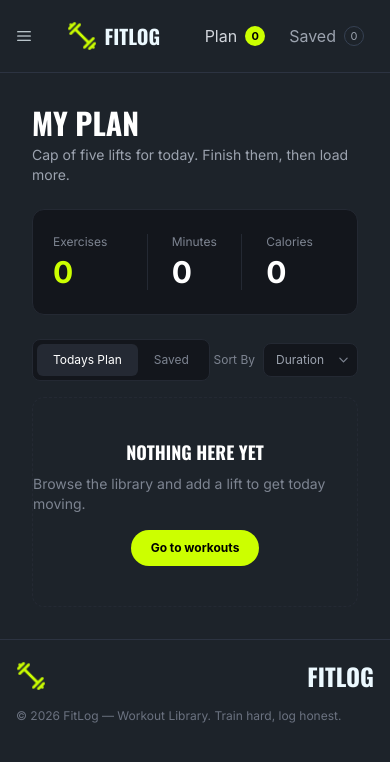
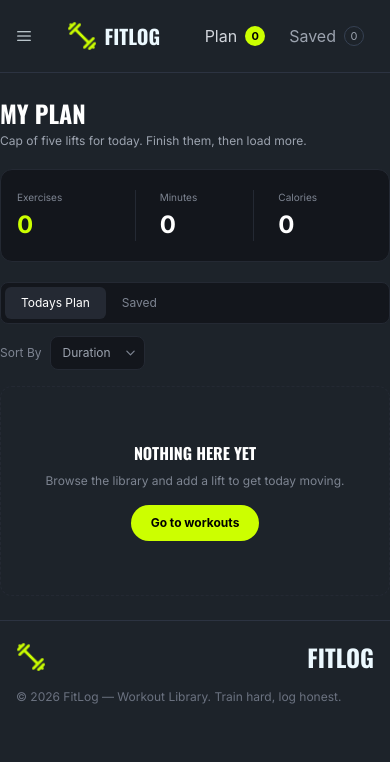
Before and after one commit to tibushra/FitLog-Workout-Library, a Next.js app: page /myPlan in a window 390 px wide. Shown: the top 762 px of the page. Built offline with nearby package versions, Linux system fonts and the light colour scheme.

Commit message:
Project Responsive

```diff
--- a/src/app/myPlan/page.jsx
+++ b/src/app/myPlan/page.jsx
@@ -94,45 +94,45 @@ const MyPlanPage = () => {
     };
 
     return (
-        <div className="container mx-auto px-8 py-8 text-white">
+        <div className="container mx-auto sm:px-6 lg:px-8 py-6 sm:py-8 text-white">
 
             <div>
-                <h1 className="heading-font text-3xl font-bold">
+                <h1 className="heading-font text-2xl sm:text-3xl font-bold">
                     MY PLAN
                 </h1>
-                <p className="text-[#9CA3AF] text-sm mt-1">
+                <p className="text-[#9CA3AF] text-xs sm:text-sm mt-1">
                     Cap of five lifts for today. Finish them, then load more.
                 </p>
             </div>
-            <div className="mt-6 bg-[#13161c] border border-[#242933] rounded-xl px-5 py-6">
+            <div className="mt-5 sm:mt-6 bg-[#13161c] border border-[#242933] rounded-xl px-4 sm:px-5 py-5 sm:py-6">
                 <div className="grid grid-cols-3">
                     <div className="border-r border-[#242933]">
-                        <p className="text-xs text-[#7d8491]">
+                        <p className="text-[10px] sm:text-xs text-[#7d8491]">
                             Exercises
                         </p>
-                        <p className="text-3xl font-bold text-[#CCFF00] mt-1">
+                        <p className="text-2xl sm:text-3xl font-bold text-[#CCFF00] mt-1">
                             {totalExercises}
                         </p>
                     </div>
                     <div className="border-r border-[#242933] pl-6">
-                        <p className="text-xs text-[#7d8491]">
+                        <p className="text-[10px] sm:text-xs text-[#7d8491]">
                             Minutes
                         </p>
-                        <p className="text-3xl font-bold mt-1">
+                        <p className="text-2xl sm:text-3xl font-bold mt-1">
                             {totalMinutes}
                         </p>
                     </div>
                     <div className="pl-6">
-                        <p className="text-xs text-[#7d8491]">
+                        <p className="text-[10px] sm:text-xs text-[#7d8491]">
                             Calories
                         </p>
-                        <p className="text-3xl font-bold mt-1">
+                        <p className="text-2xl sm:text-3xl font-bold mt-1">
                             {totalCalories}
                         </p>
                     </div>
                 </div>
             </div>
-            <div className="mt-6 flex items-center justify-between">
+            <div className="mt-5 sm:mt-6 flex flex-col sm:flex-row sm:items-center sm:justify-between gap-3">
                 <div className="flex items-center bg-[#13161c] border border-[#242933] rounded-lg p-1">
                     <button
                         onClick={() => setActiveTab("today")}
@@ -145,7 +145,7 @@ const MyPlanPage = () => {
                         Saved
                     </button>
                 </div>
-                <div className="flex items-center gap-2">
+                <div className="flex items-center sm:justify-end gap-2">
                     <span className="text-xs text-[#7d8491]">
                         Sort By
                     </span>
@@ -178,10 +178,10 @@ const MyPlanPage = () => {
             <div className="mt-4 space-y-3">
                 {sortedData.length === 0 ? (
                     <div className="border border-dashed border-[#242933] rounded-xl h-52.5 flex flex-col items-center justify-center">
-                        <h2 className="heading-font font-bold text-lg">
+                        <h2 className="heading-font font-bold text-base sm:text-lg">
                             NOTHING HERE YET
                         </h2>
-                        <p className="text-sm text-[#7d8491] mt-2">
+                        <p className="text-xs sm:text-sm text-[#7d8491] mt-2">
                             Browse the library and add a lift to get today moving.
                         </p>
                         <Link
@@ -195,9 +195,9 @@ const MyPlanPage = () => {
 
                         <div
                             key={workout.id}
-                            className="bg-[#13161c] border border-[#242933] rounded-xl px-3 py-3 flex items-center justify-between" >
-                            <div className="flex items-center gap-3">
-                                <div className="w-25 h-14 rounded-lg overflow-hidden bg-[#242933] shrink-0">
+                            className="bg-[#13161c] border border-[#242933] rounded-xl p-3 sm:px-3 sm:py-3 flex flex-col sm:flex-row sm:items-center sm:justify-between gap-4" >
+                            <div className="flex items-start sm:items-center gap-3">
+                                <div className="w-20 sm:w-25 h-14 rounded-lg overflow-hidden bg-[#242933] shrink-0">
                                     <Image
                                         src={workout.image}
                                         alt={workout.name}
@@ -248,7 +248,7 @@ const MyPlanPage = () => {
 
                                 <Link href={`/workouts/${workout.id}`}>
                                     <button
-                                        className="border border-[#303846] text-[#d1d5db] text-[10px] px-4 py-2 rounded-full hover:bg-[#242933] transition"
+                                        className="border border-[#303846] text-[#d1d5db] text-[10px] px-3 sm:px-4 py-2 rounded-full hover:bg-[#242933] transition"
                                     >
                                         View Details
                                     </button>
@@ -257,7 +257,7 @@ const MyPlanPage = () => {
                                 {activeTab === "today" ? (
                                     <button
                                         onClick={() => markAsDone(workout.id)}
-                                        className="bg-[#CCFF00] text-black text-[10px] font-bold px-4 py-2 rounded-full hover:bg-[#b8e600] transition flex items-center gap-1">
+                                        className="flex-1 sm:flex-none bg-[#CCFF00] text-black text-[10px] font-bold px-4 py-2 rounded-full hover:bg-[#414c14] transition flex items-center gap-1">
                                         <span className="text-xs">
                                             ✓
                                         </span>
--- a/src/components/homepage/Workouts.jsx
+++ b/src/components/homepage/Workouts.jsx
@@ -11,7 +11,7 @@ const Workouts = async () => {
     const workoutsData = await getWorkouts();
     return (
         <section id="workouts">
-            <div className='container mx-auto px-4 sm:px-6 lg:px-0 py-8 sm:py-10 py-10'>
+            <div className='container mx-auto px-4 sm:px-6 lg:px-0 py-8 sm:py-10'>
                 <div>
                     <h3 className='heading-font text-2xl sm:text-3xl font-bold'>THE LIBRARY</h3>
                     <p className='text-[#9CA3AF]'>Twelve lifts covering every major muscle group.</p>
```
